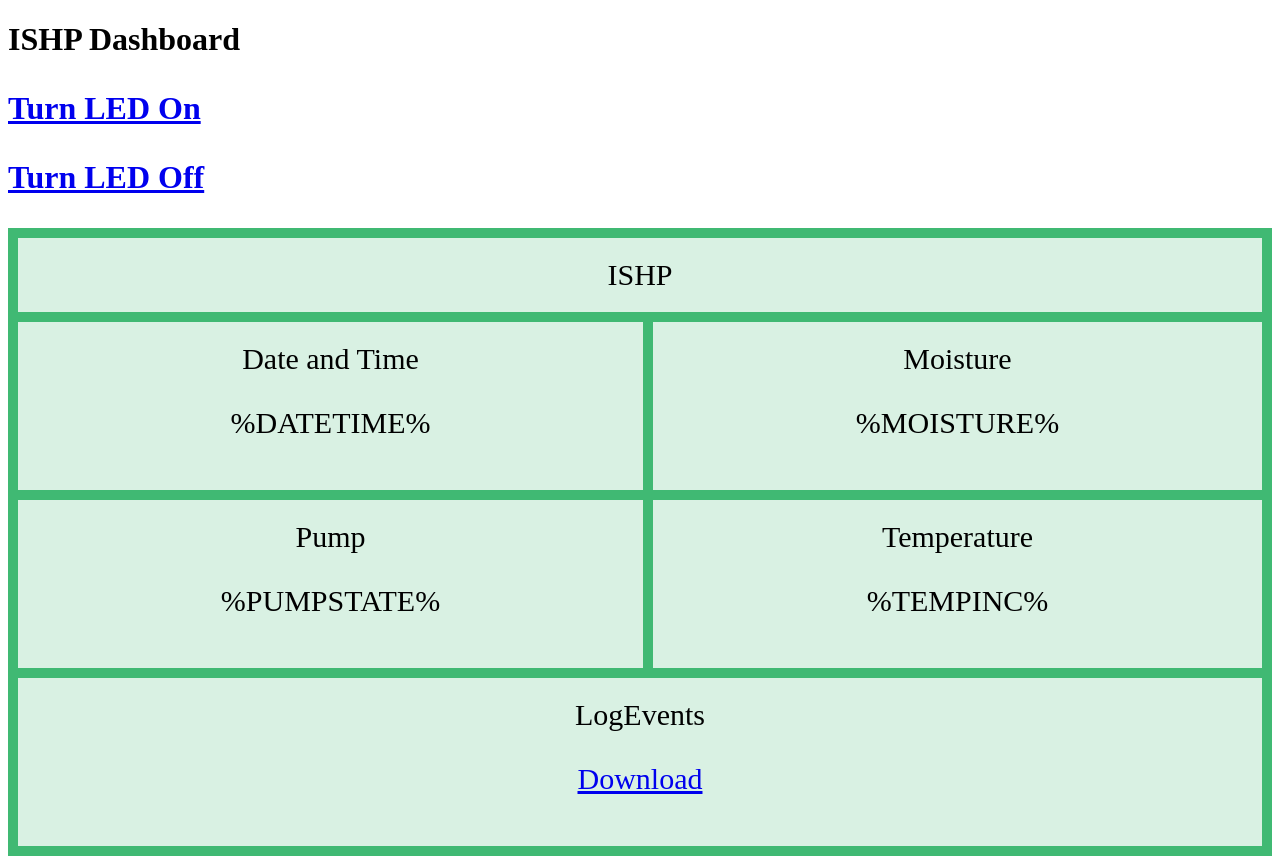
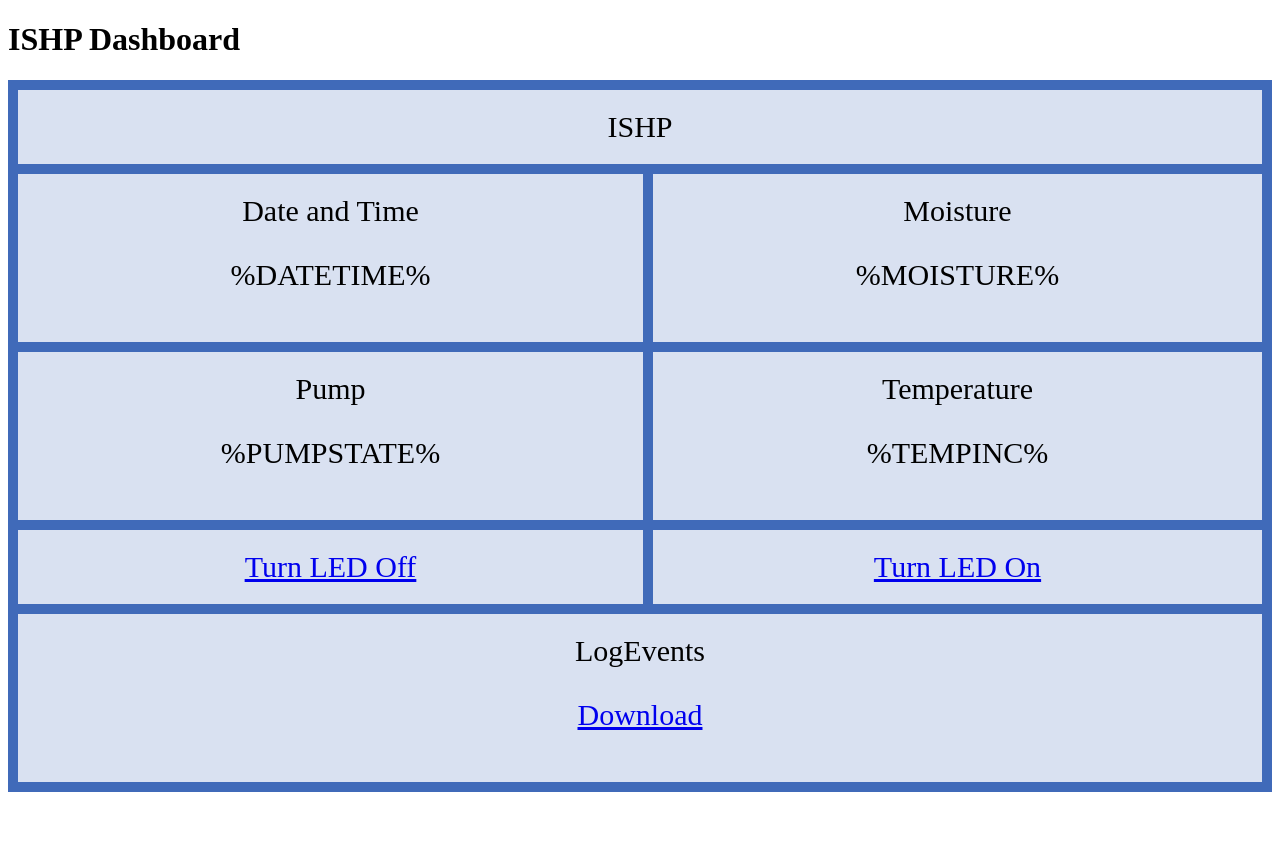
Before and after one commit to Huemanman/Smart-House-Project, a plain HTML site: page Robotics_Assignment_2/data/dashboard.html in a window 1280 px wide. After the commit the page ends 800 px from the top, so only its background shows below. Drawn offline with Linux system fonts and the light colour scheme.

Commit message:
final change before submission

```diff
--- a/Robotics_Assignment_2/data/dashboard.html
+++ b/Robotics_Assignment_2/data/dashboard.html
@@ -6,7 +6,7 @@
   display: grid;
   grid-template-columns: auto auto;
   grid-gap: 10px;
-  background-color: #40b973;
+  background-color: #406ab9;
   padding: 10px;
 }
 
@@ -28,10 +28,6 @@
 <body>
 
 <h1>ISHP Dashboard</h1>
-<h1>
-	<p><a href="/LEDOn">Turn LED On</a></p>
-	<p><a href="/LEDOff">Turn LED Off</a></p>
-</h1>
 
 <div class="grid-container">
   <div class="item1">ISHP</div>
@@ -39,6 +35,8 @@
   <div class="item3">Moisture <p>%MOISTURE%</div>
   <div class="item4">Pump <p>%PUMPSTATE%</p></div>
   <div class="item5">Temperature <p>%TEMPINC%</p></div>
+  <div class="item5"> <a href="/LEDOff">Turn LED Off </a> </div>
+  <div class="item5"> <a href="/LEDOn">Turn LED On </a> </div>
 
   <div class="item1">LogEvents<p><a href="/logOutput">Download</a></div>
 
```
Also changed, not shown: 1 other file.
